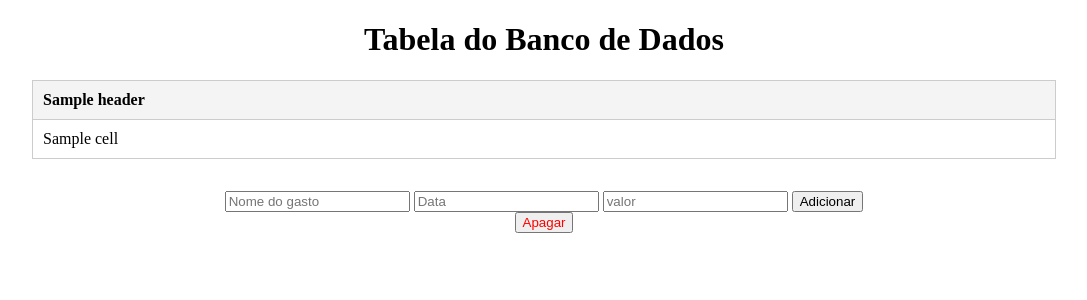
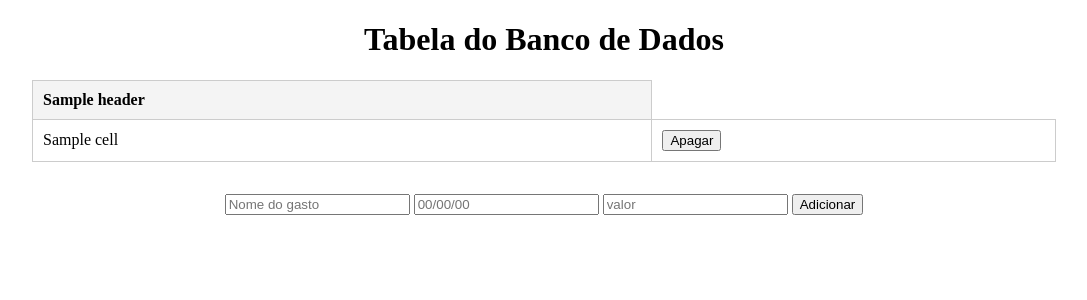
Before and after one commit to ViniR159/Controle-de-gastos, a Flask app: template templates/index.html in a window 1280 px wide. Shown: the top 300 px of the page, without its empty margins (96-1183 px from the left). Run offline with Flask 3, Linux system fonts and the light colour scheme; the template is opened without the code that fills it: most values are stand-ins (such as "Sample title", 1, 10 or a date in 2020).

Commit message:
Conseguir implementar um botão de delete, (foi complicado descobrir que html não suporta um metodo delete). Bom agora irei resolver alguns coisas que não me agradam ainda, e foi mecher um pouco na interface

```diff
--- a/main.py
+++ b/main.py
@@ -3,7 +3,7 @@ import sqlite3
 
 app = Flask(__name__)
 
-@app.route('/', methods=["GET", "POST", "DELETE"])
+@app.route("/", methods=["GET", "POST", "DELETE"])
 def tabela_site():
     bancodedados = sqlite3.connect("gastos.db")
     cursor = bancodedados.cursor()
@@ -27,6 +27,18 @@ def tabela_site():
     return render_template("index.html", headers=headers, data=data)
 
 
+@app.route("/delete", methods=["POST"])
+def delete_row():
+    row_id = request.form["id"]
+
+    bancodedados = sqlite3.connect("gastos.db")
+    cursor = bancodedados.cursor()
+    cursor.execute("DELETE FROM Gastos WHERE id = ?", (row_id,))
+    bancodedados.commit()
+    bancodedados.close()
+
+    return redirect("/")
+
 
 
 if __name__ == "__main__":
--- a/templates/index.html
+++ b/templates/index.html
@@ -22,6 +22,12 @@
                     {% for cell in row %}
                         <td>{{ cell }}</td>
                     {% endfor %}
+                    <td>
+                        <form action="/delete" method="POST">
+                          <input type="hidden" name="ID" value="{{ row[0] }}">
+                          <button class="delete" type="submit">Apagar</button>
+                        </form>
+                    </td>
                 </tr>
             {% endfor %}
         </tbody>
@@ -29,14 +35,13 @@
     <footer>
         <form action="/" method="POST">
             <input type="text" name="Nome_do_gasto" placeholder="Nome do gasto " required>
-            <input type="text" name="Data" placeholder="Data" required>
+            <input type="text" name="Data" pattern="\d{2}/\d{2}/\d{2}" placeholder="00/00/00" required>
             <input type="text" name="Valor" placeholder="valor" required>
             <button type="submit">Adicionar</button>
         </form>
-        <form action="/delete" method="POST">
-            <input type="hidden" name="ID" value="{{ row[0] }}">
-            <button type="submit" style="color: red;">Apagar</button>
-        </form>
     </footer>
+    <script>
+        $("#data").inputmask("99/99/99");
+    </script>
 </body>
 </html>
```
Also changed, not shown: routes/inicial.py (deleted), routes/menu.py (deleted).
